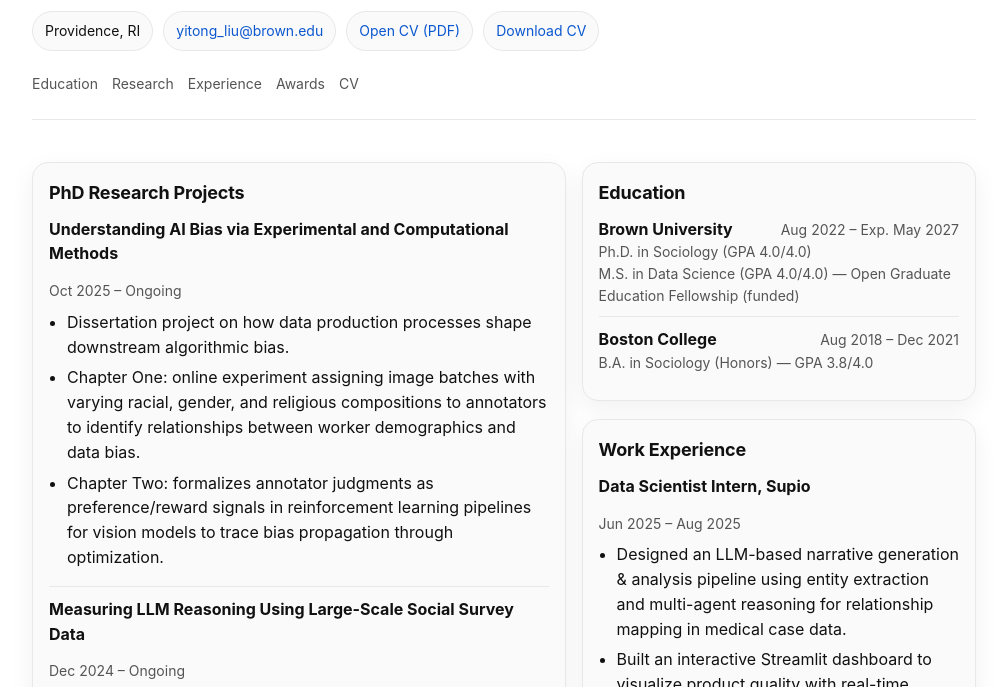
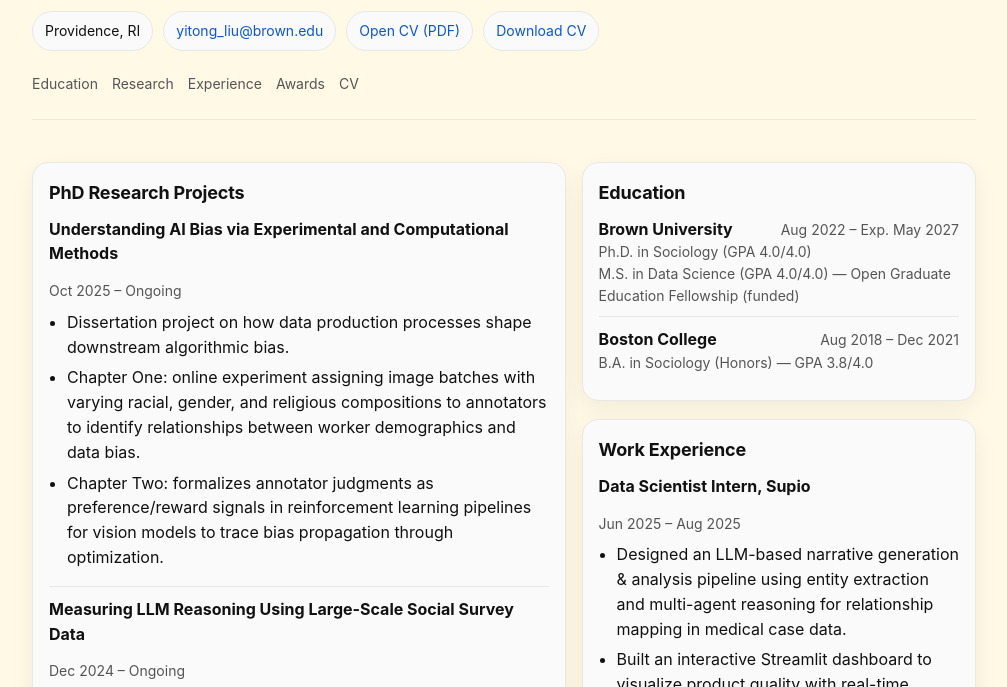
Before and after one commit to nicoleliuu/nicoleliuu.github.io, a plain HTML site: page index.html in a window 1280 px wide. Shown: the part 159-846 px from the top of the page, without its empty margins (136-1143 px from the left). Drawn offline with Linux system fonts and the light colour scheme.

Commit message:
Update background color in index.html
Changed background color to a light warm yellow.

```diff
--- a/index.html
+++ b/index.html
@@ -8,7 +8,7 @@
 
   <style>
     :root{
-      --bg: #ffffff;
+      --bg: #fff9e6;   /* light warm yellow */
       --fg: #111111;
       --muted: #555;
       --border: #e8e8e8;
```
